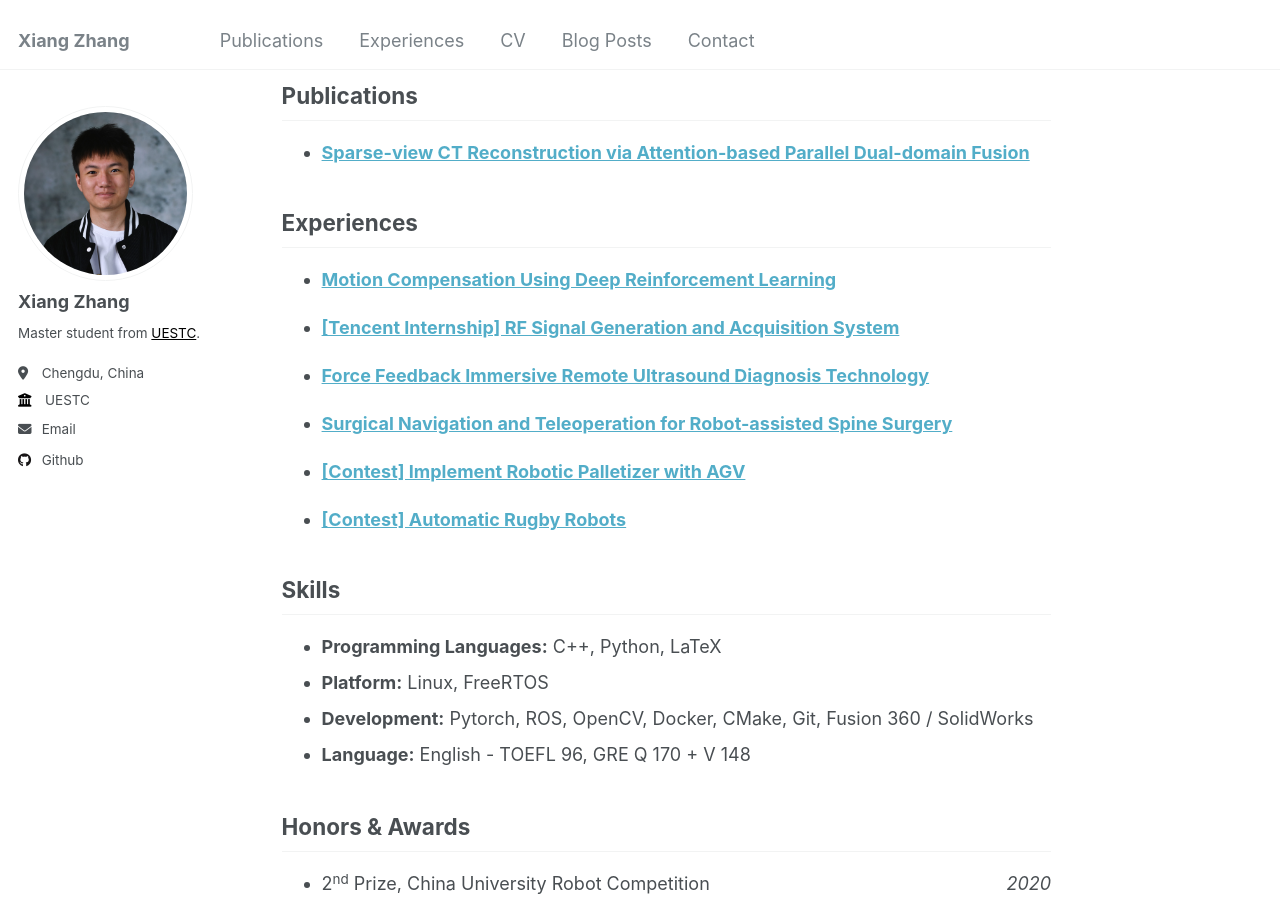
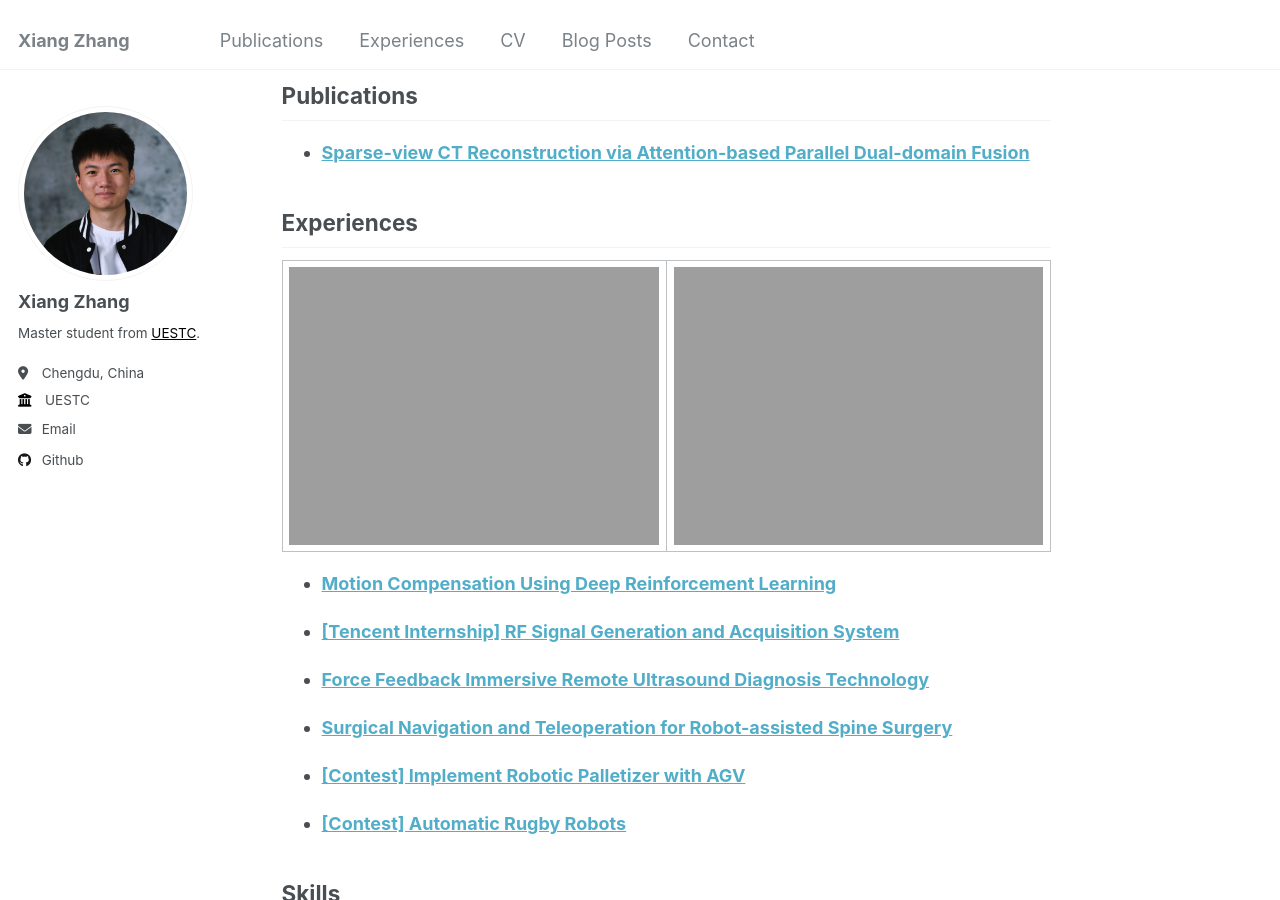
Before and after one commit to innns/innns.github.io, a Jekyll site: the page built from _pages/about.md, in a window 1280 px wide and 900 px high, scrolled down 512 px. Built offline with Jekyll 4.4.1, drawn with Linux system fonts in a browser that asks for light colours.

Commit message:
compress gif, update gifs in about me.

```diff
--- a/_pages/about.md
+++ b/_pages/about.md
@@ -27,6 +27,15 @@ I am currently pursuing my master’s degree at the [University of Electronic Sc
 
 
 ## Experiences
+<table><tr>
+<td><a href="/experiences/2022-force-feedback">
+<img src="https://innns.top/experiences/2022-force.gif" border=0>
+</a></td>
+<td><a href="/experiences/2021-spine-surgery">
+<img src="https://innns.top/experiences/2021-spine.gif" border=0>
+</a></td>
+</tr></table>
+
 <ul>{% for post in site.experiences reversed %}
   {% include archive-single-experience-cv.html %}
 {% endfor %}</ul>
```
